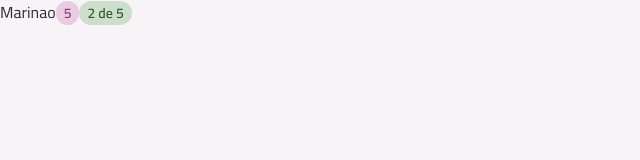
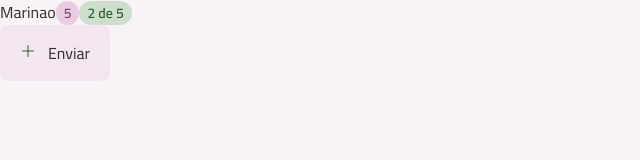
Before and after one commit to Mariano1994/todo2025, a React (Vite) app: page / in a window 1280 px wide. Shown: the top 160 px of the page, without its empty margins (0-640 px from the left). Built offline with nearby package versions, Linux system fonts and the light colour scheme.

Commit message:
Created button component

```diff
--- a/src/App.tsx
+++ b/src/App.tsx
@@ -1,6 +1,7 @@
 import Badge from "./components/badge";
+import Button from "./components/button";
 import Text from "./components/text";
-
+import { PlusIcon } from "@phosphor-icons/react";
 function App() {
   return (
     <div>
@@ -8,6 +9,14 @@ function App() {
 
       <Badge variant="secondary">5</Badge>
       <Badge variant="primary">2 de 5</Badge>
+
+      <Button
+        variant="primary"
+        size="md"
+        icon={<PlusIcon className="text-green-dark" />}
+      >
+        Enviar
+      </Button>
     </div>
   );
 }
--- /dev/null
+++ b/src/components/button.tsx
@@ -0,0 +1,68 @@
+import { cva, type VariantProps } from "class-variance-authority";
+import Text from "./text";
+
+export const buttonVariant = cva(
+  "flex items-center justify-center cursor-pointer transition rounded-lg group gap-2 ",
+  {
+    variants: {
+      variant: {
+        primary: "bg-gray-200 hover:bg-pink-light",
+      },
+      size: {
+        md: "py-4 px-5 h-14",
+      },
+      disabled: {
+        true: "opacity-50 pointer-events-none cursor-not-allowed",
+      },
+    },
+    defaultVariants: {
+      variant: "primary",
+      size: "md",
+      disabled: false,
+    },
+  }
+);
+
+export const buttonIconVariant = cva("transition", {
+  variants: {
+    variant: {
+      primary: "fill-pink-base",
+    },
+    size: {
+      md: "h-5 w-5",
+    },
+  },
+  defaultVariants: {
+    variant: "primary",
+    size: "md",
+  },
+});
+interface ButtonProps
+  extends Omit<React.ComponentProps<"button">, "disabled">,
+    VariantProps<typeof buttonVariant> {
+  icon?: React.ReactNode;
+}
+
+function Button({
+  variant,
+  size,
+  disabled,
+  className,
+  children,
+  icon,
+  ...props
+}: ButtonProps) {
+  return (
+    <button
+      {...props}
+      className={buttonVariant({ variant, size, disabled, className })}
+    >
+      {icon && (
+        <span className={buttonIconVariant({ variant, size })}>{icon}</span>
+      )}
+      <Text>{children}</Text>
+    </button>
+  );
+}
+
+export default Button;
```
